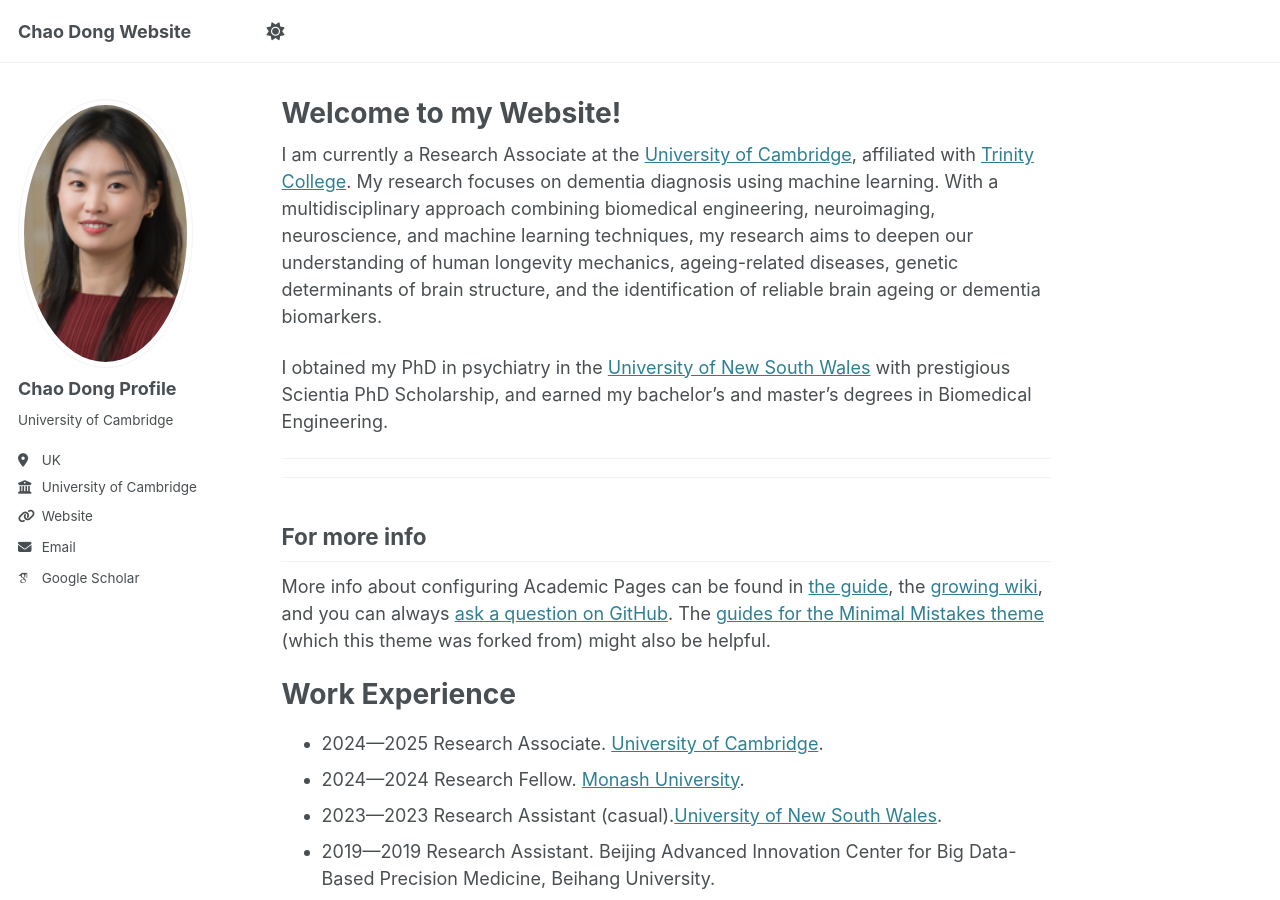
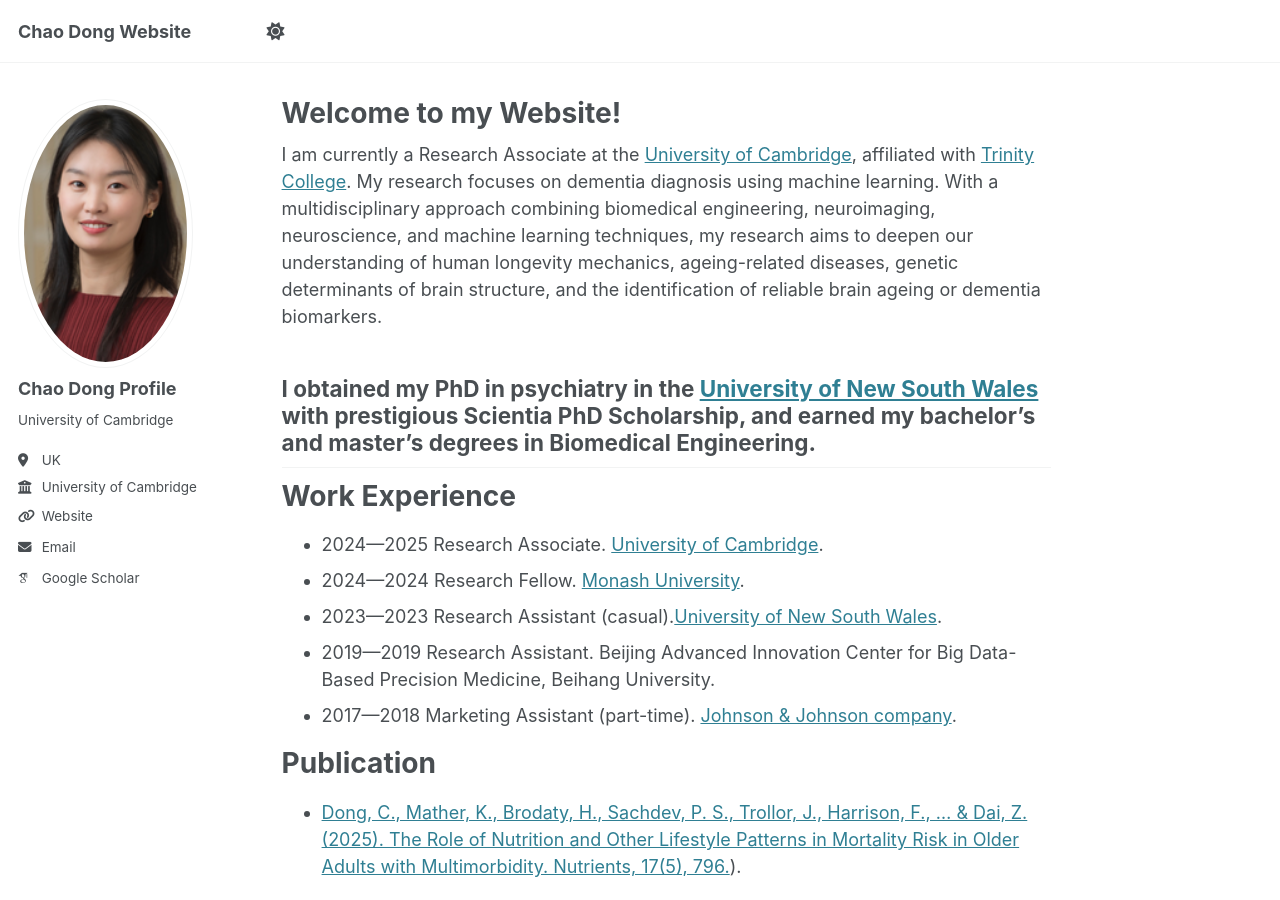
Before and after one commit to ChaoDong12/chaodong.github.io, a Jekyll site: the page built from _pages/about.md, in a window 1280 px wide and 900 px high. Built offline with Jekyll 4.4.1, drawn with Linux system fonts in a browser that asks for light colours; some web fonts are replaced.

Commit message:
Update about.md

```diff
--- a/_pages/about.md
+++ b/_pages/about.md
@@ -10,14 +10,7 @@ redirect_from:
 I am currently a Research Associate at the [University of Cambridge](https://www.psychol.cam.ac.uk/), affiliated with [Trinity College](https://www.trin.cam.ac.uk/). My research focuses on dementia diagnosis using machine learning. With a multidisciplinary approach combining biomedical engineering, neuroimaging, neuroscience, and machine learning techniques, my research aims to deepen our understanding of human longevity mechanics, ageing-related diseases, genetic determinants of brain structure, and the identification of reliable brain ageing or dementia biomarkers.
 
 I obtained my PhD in psychiatry in the [University of New South Wales](https://www.cheba.unsw.edu.au/) with prestigious Scientia PhD Scholarship, and earned my bachelor's and master's degrees in Biomedical Engineering.
-
----
----
-
-
-For more info
 ------
-More info about configuring Academic Pages can be found in [the guide](https://academicpages.github.io/markdown/), the [growing wiki](https://github.com/academicpages/academicpages.github.io/wiki), and you can always [ask a question on GitHub](https://github.com/academicpages/academicpages.github.io/discussions). The [guides for the Minimal Mistakes theme](https://mmistakes.github.io/minimal-mistakes/docs/configuration/) (which this theme was forked from) might also be helpful.
 
 Work Experience
 ======
```
